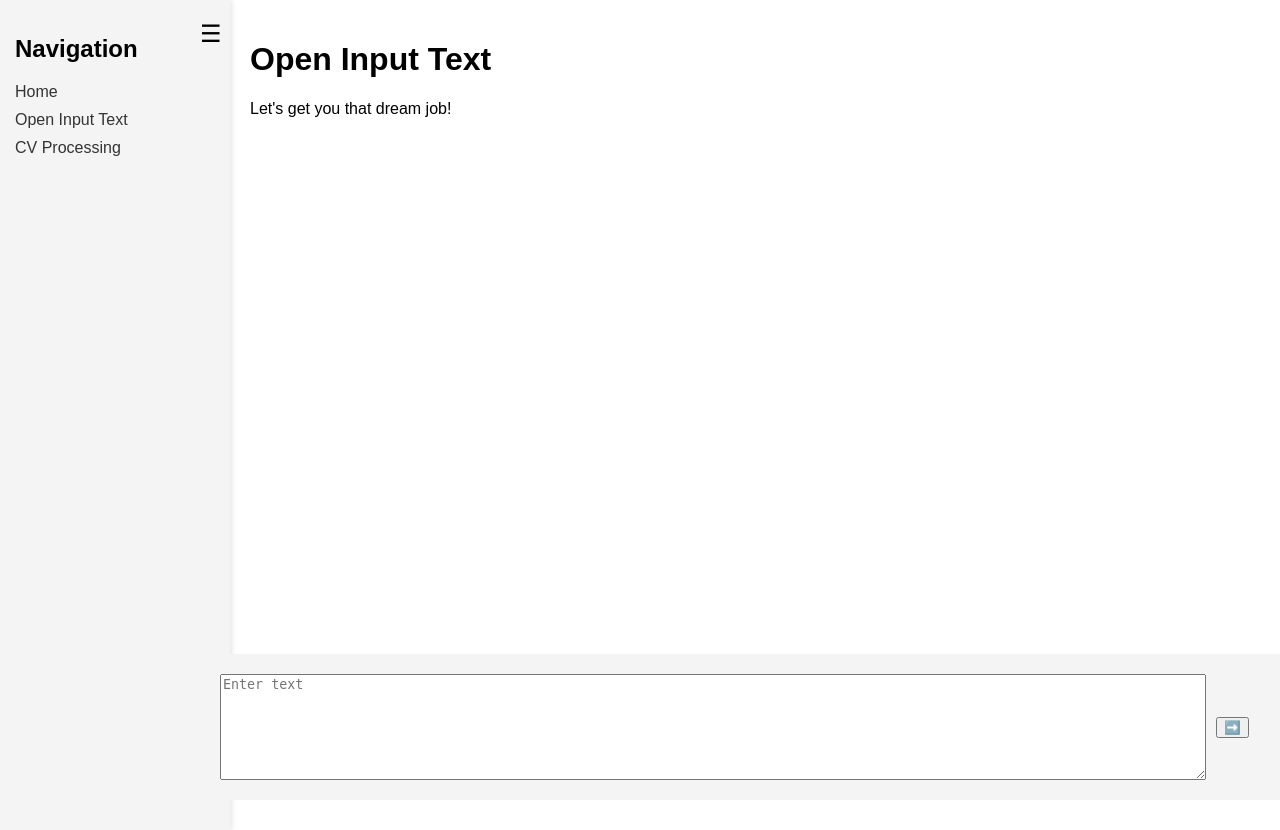
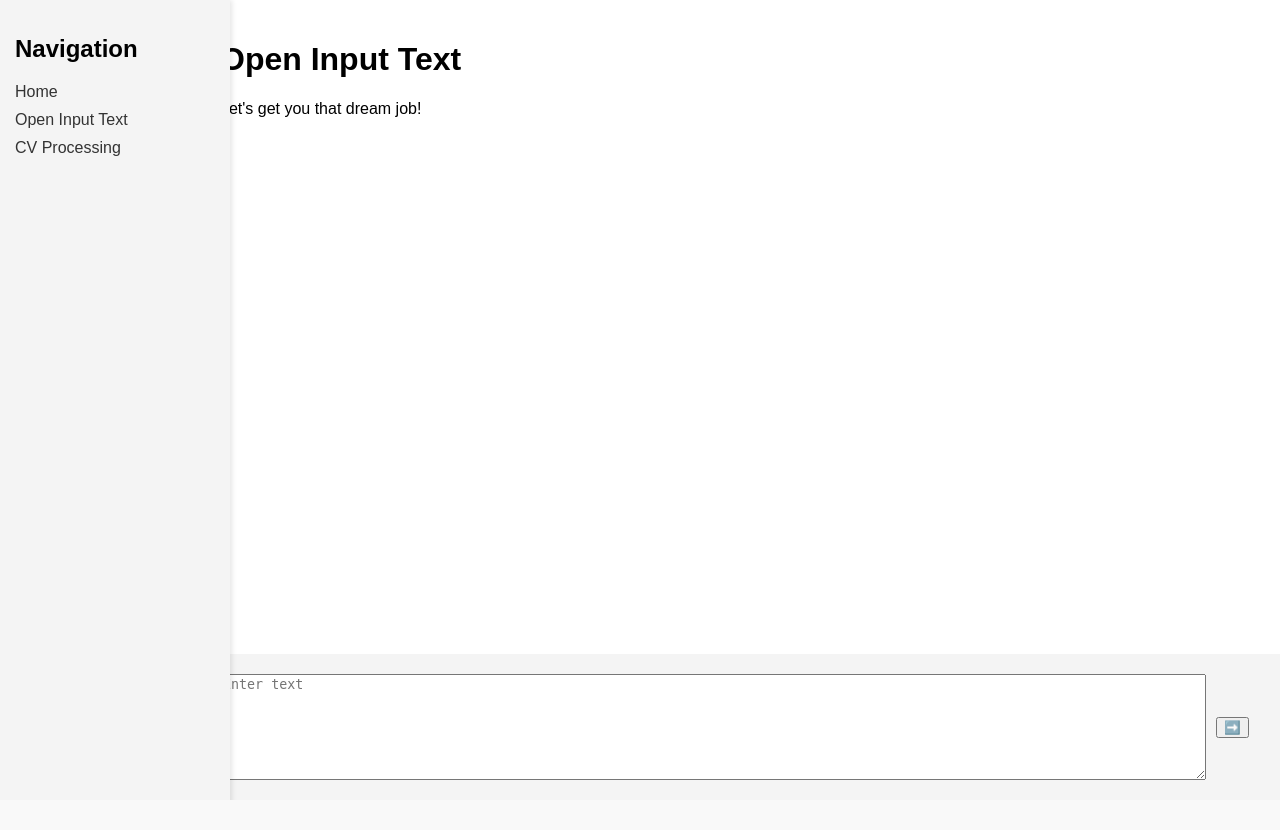
Before and after one commit to A-VT/MD, a Flask app: page /openInputText in a window 1280 px wide. After the commit the page ends 800 px from the top, so only its background shows below. Run offline with Flask 3, Linux system fonts and the light colour scheme.

Commit message:
not yet a fix

```diff
--- a/static/sidebar.css
+++ b/static/sidebar.css
@@ -8,10 +8,14 @@
     width: 200px;
     background-color: #f4f4f4;
     padding: 15px;
-    box-shadow: 2px 0 5px rgba(0,0,0,0.1);
+    box-shadow: 2px 0 5px rgba(0, 0, 0, 0.1);
     transition: width 0.3s ease;
     overflow: hidden;
     height: 100vh; /* Stretch sidebar to full viewport height */
+    position: fixed; /* Fix the sidebar position */
+    left: 0; /* Align sidebar to the left */
+    top: 0; /* Align sidebar to the top */
+    z-index: 2; /* Ensure sidebar is above content */
 }
 
 .sidebar.collapsed {
@@ -43,9 +47,11 @@
 }
 
 .content {
-    flex: 1;
+    margin-left: 200px; /* Initial margin to match sidebar width */
     padding: 20px;
     transition: margin-left 0.3s ease;
+    position: relative; /* Ensure content is positioned relative */
+    z-index: 1; /* Ensure content is above sidebar */
 }
 
 .content.collapsed {
@@ -56,12 +62,19 @@
     cursor: pointer;
     position: absolute;
     top: 15px;
-    left: 190px; /* Adjust this left position */
-    transition: left 0.3s ease;
+    right: -30px; /* Adjust this right position */
     font-size: 24px; /* Increase font size */
     padding: 5px 10px; /* Add padding for larger clickable area */
+    background-color: #f4f4f4; /* Match sidebar background */
+    border: none;
+    transition: right 0.3s ease;
+    z-index: 3; /* Ensure toggle button is above sidebar and content */
 }
 
-#toggle-btn.collapsed {
-    left: 20px; /* Adjust this left position */
+#toggle-btn:hover {
+    background-color: #ccc; /* Highlight on hover */
 }
+
+.sidebar.collapsed #toggle-btn {
+    right: 0; /* Adjust this right position when sidebar is collapsed */
+}
--- a/templates/openInputText.html
+++ b/templates/openInputText.html
@@ -8,27 +8,21 @@
     <title>Open Input Text</title>
 </head>
 <body>
-    <div class="sidebar">
+    <div class="sidebar" id="sidebar">
         {% include 'sidebar.html' %}
+        <div id="toggle-btn">☰</div>
     </div>
     <div class="content">
-        <div id="toggle-btn">☰</div>
         <h1>Open Input Text</h1>
-
         <b></b><div id="messageServer">Let's get you that dream job!</div></b>
         <div id="responses"></div>
-
         <div id="input-container">
             <textarea id="input-text" placeholder="Enter text"></textarea>
             <button id="send-button">➡️</button>
         </div>
-
     </div>
 
     <script src="{{ url_for('static', filename='sidebar.js') }}"></script>
     <script src="{{ url_for('static', filename='textInput.js') }}"></script>
-
-
-
 </body>
 </html>
```
